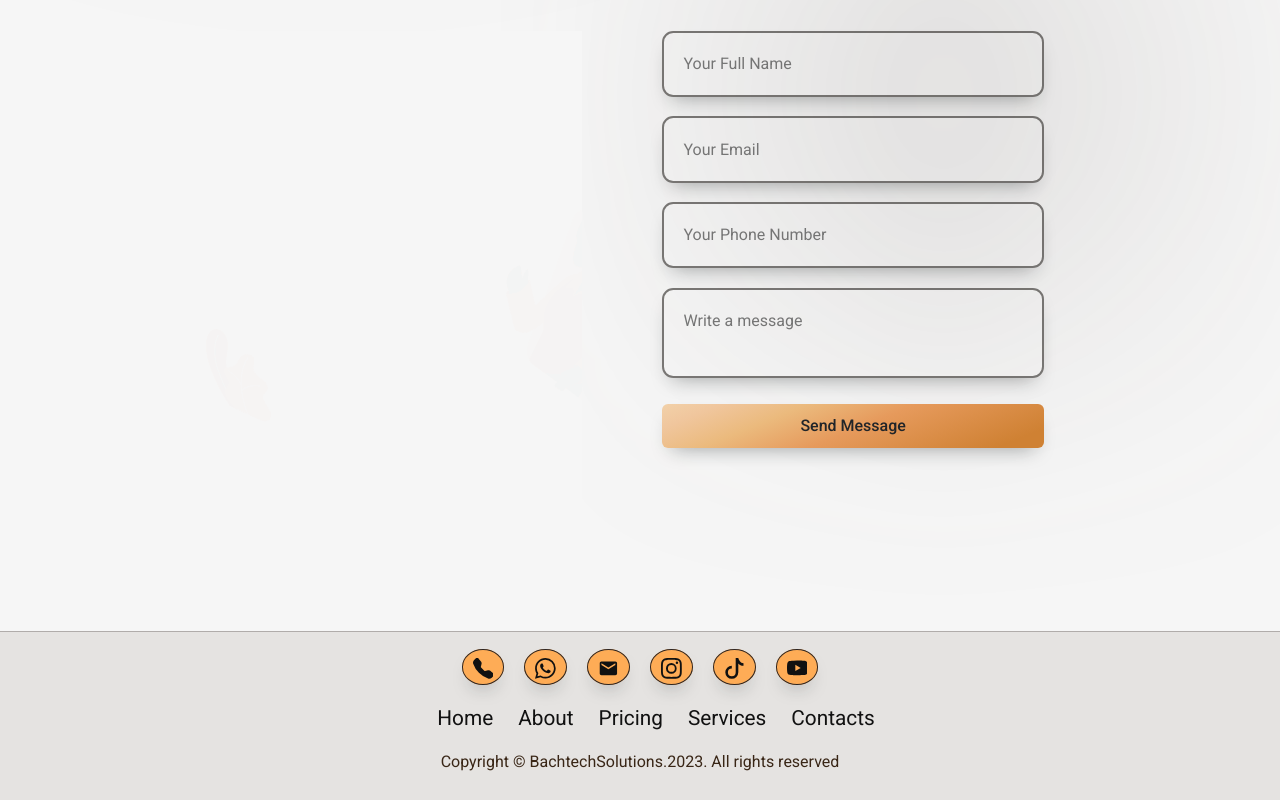
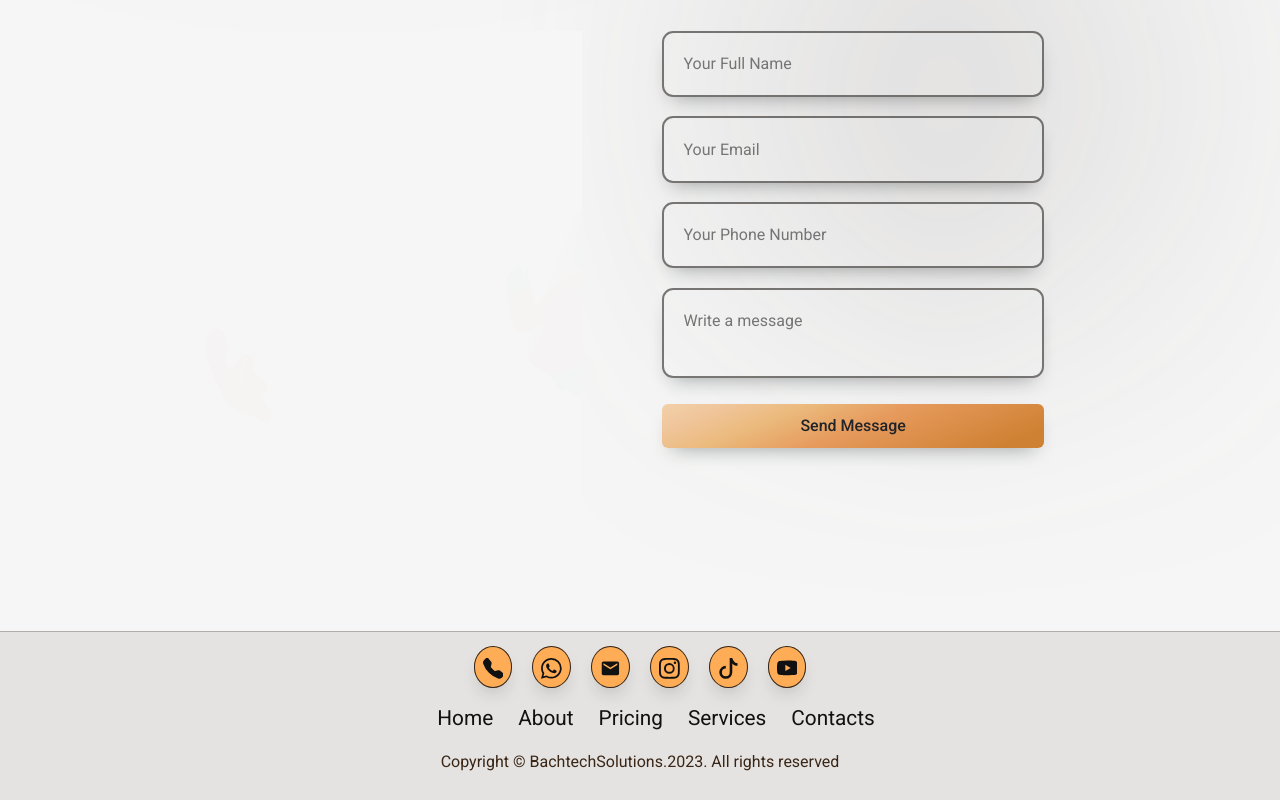
Before and after one commit to Samwaho/BachtechWeb, a React (Vite) app: page / in a window 1280 px wide. Shown: the part 4316-5116 px from the top of the page. Built offline with nearby package versions, Linux system fonts and the light colour scheme.

Commit message:
commit-8

```diff
--- a/src/components/footer/footer.css
+++ b/src/components/footer/footer.css
@@ -27,9 +27,9 @@
 .socials i{
     font-size: 1.3rem;
     background: #ffac53f9;
-    padding: 5px 10px;
+    padding: 8px;
     border: 1px solid #2d2624;
-    border-radius: 100%;
+    border-radius: 50%;
     cursor: pointer;
 }
 .socials i:hover{
```
